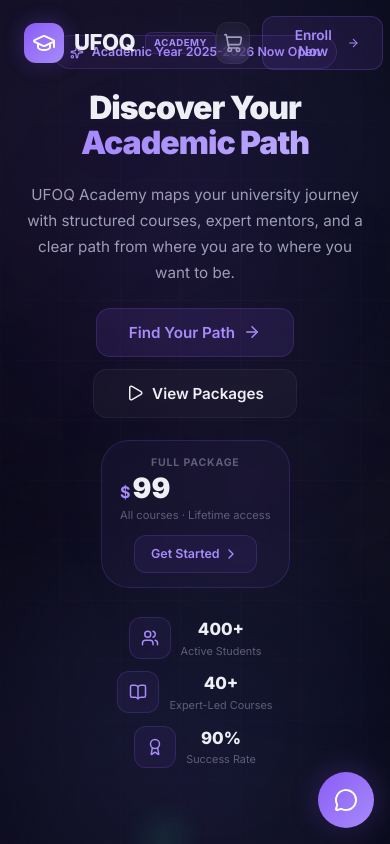
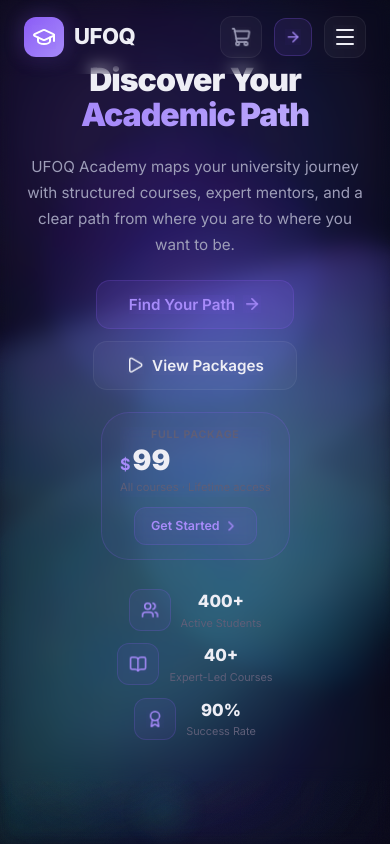
Before and after one commit to ali-shokor/UFOQ-MVP, a React (Vite) app: page / in a window 390 px wide. Shown: the top 844 px of the page. Built offline with nearby package versions, Linux system fonts and the light colour scheme.

Commit message:
v1.7.1 - phone optimizations: hide robot, fix navbar overlap, smaller bundles, reduce lag

```diff
--- a/src/components/contact/ContactSection.css
+++ b/src/components/contact/ContactSection.css
@@ -218,5 +218,5 @@
     gap: 24px;
   }
   .contact-form { padding: 24px; }
-  .contact-spline-wrap spline-viewer { height: 300px; }
+  .contact-spline-wrap { display: none; }
 }
--- a/src/components/hero/Hero.css
+++ b/src/components/hero/Hero.css
@@ -656,14 +656,27 @@
   .edu-float { display: none; }
 }
 
+@media (max-width: 768px) {
+  .hero { padding-top: 80px; }
+  .hero-orb-purple, .hero-orb-blue, .hero-orb-violet, .hero-orb-deep {
+    filter: blur(60px);
+    opacity: 0.6;
+  }
+}
+
 @media (max-width: 480px) {
   .hero { padding: 30px 0 30px; }
+  .hero-badge { display: none; }
   .hero-title { font-size: 2rem; letter-spacing: -1px; }
   .hero-description { font-size: 0.95rem; }
   .hero-stats { flex-direction: column; gap: 10px; align-items: center; }
   .hero-actions { flex-direction: column; width: 100%; }
   .hero-actions a { width: 100%; }
   .hero-price-pill { flex-direction: column; text-align: center; gap: 10px; }
-  .hero-visual { max-width: 220px; }
-  .hero-edu-scene { max-width: 220px; }
+  .hero-visual { max-width: 180px; }
+  .hero-edu-scene { max-width: 180px; }
+  .edu-path-glow, .edu-path-line, .edu-path-flow { display: none; }
+  .edu-particle, .edu-sparkle { display: none; }
+  .edu-start-ring, .edu-end-ring, .edu-ray { display: none; }
+  .edu-start-burst, .edu-end-burst { display: none; }
 }
--- a/src/components/layout/Header.css
+++ b/src/components/layout/Header.css
@@ -279,4 +279,7 @@
   .nav-desktop { display: none; }
   .header-cta { display: none; }
   .mobile-menu-btn { display: flex; }
+  .logo-badge { display: none; }
+  .header-enroll-btn span { display: none; }
+  .header-enroll-btn { padding: 10px; }
 }
--- a/src/components/packages/PackageSection.css
+++ b/src/components/packages/PackageSection.css
@@ -269,9 +269,15 @@
 @media (max-width: 640px) {
   .packages-grid {
     grid-template-columns: 1fr;
-    max-width: 360px;
+    max-width: 320px;
+    gap: 14px;
   }
-  .package-card { padding: 24px 20px; }
-  .package-price { font-size: 2.2rem; }
-  .package-range-text { font-size: 1.6rem; }
+  .package-card { padding: 18px 16px; }
+  .package-price { font-size: 2rem; }
+  .package-range-text { font-size: 1.4rem; }
+  .package-icon { width: 40px; height: 40px; border-radius: 10px; margin-bottom: 10px; }
+  .package-name { font-size: 0.95rem; }
+  .package-feature { font-size: 0.75rem; }
+  .package-header { margin-bottom: 14px; }
+  .package-badge { padding: 4px 12px; font-size: 0.65rem; }
 }
--- a/src/index.css
+++ b/src/index.css
@@ -122,3 +122,18 @@
     transition-duration: 0.01ms !important;
   }
 }
+
+/* ── phone performance: reduce heavy effects ── */
+@media (max-width: 768px) {
+  *,
+  *::before,
+  *::after {
+    backdrop-filter: blur(8px) !important;
+    -webkit-backdrop-filter: blur(8px) !important;
+  }
+
+  .hero-bg,
+  .page-bg {
+    filter: none;
+  }
+}
```
